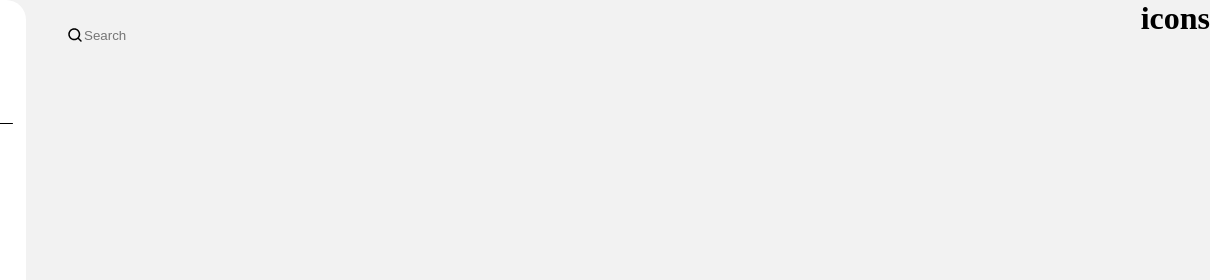
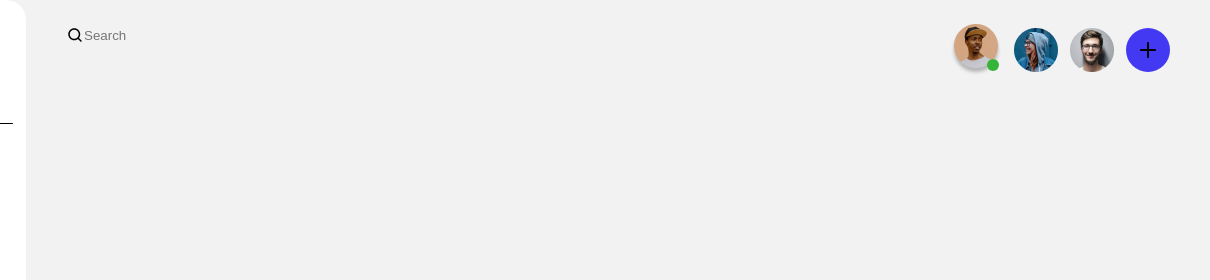
Before and after one commit to ahmetbasliogoo/dashboard, a plain HTML site: page index.html in a window 1280 px wide. Shown: the top 280 px of the page, 70-1280 px from the left. Drawn offline with Linux system fonts and the light colour scheme; files whose address does not match are found by name.

Commit message:
add icons

```diff
--- a/assets/sass/styles.scss
+++ b/assets/sass/styles.scss
@@ -89,9 +89,29 @@ $menu-width:96px;
 
             }
             &__icons{
+                display: flex;
+                align-items: center;
+                padding-right: 40px;
+
+               &__icon{
+                   display: flex;
+                   align-items: center;
+                    justify-content: center;
+                   &__badge{
+                       position: relative;
+                       top: 15px;
+                       right: 15px;
+
+                       &--notvisible{
+                           visibility: hidden;
+                       }
+                   }
+                   &__plus{
+                       position: absolute;
 
 
-               // background: orange;
+                   }
+               }
             }
 
 
--- a/index.html
+++ b/index.html
@@ -55,7 +55,23 @@
                     </div>
                 </div>
                 <div class="container__content__search-and-icons__icons">
-                    <h1>icons</h1>
+                    <div class="container__content__search-and-icons__icons__icon">
+                        <img src="./assets/images/User 1.png" >
+                        <img class="container__content__search-and-icons__icons__icon__badge" src="./assets/images/Oval badge.svg"></img>
+                    </div>
+                    <div class="container__content__search-and-icons__icons__icon">
+                        <img src="./assets/images/User 2.png" >
+                        <img class="container__content__search-and-icons__icons__icon__badge container__content__search-and-icons__icons__icon__badge--notvisible" src="./assets/images/Oval badge.svg"></img>
+                    </div>
+                    <div class="container__content__search-and-icons__icons__icon">
+                        <img src="./assets/images/User 3.png" >
+                        <img class="container__content__search-and-icons__icons__icon__badge container__content__search-and-icons__icons__icon__badge--notvisible" src="./assets/images/Oval badge.svg"></img>
+
+                    </div>
+                    <div class="container__content__search-and-icons__icons__icon">
+                        <img src="./assets/images/Oval blue.svg" >
+                        <img class="container__content__search-and-icons__icons__icon__plus" src="./assets/images/Plus.svg" >
+                    </div>
                 </div>
             </div>
         </div>
```
Also changed, not shown: assets/images/Oval badge.svg (added), assets/images/Oval blue.svg (added), assets/images/Plus.svg (added), assets/images/User 1.png (added), assets/images/User 2.png (added), assets/images/User 3.png (added), assets/sass/styles.css, 1 other file.
